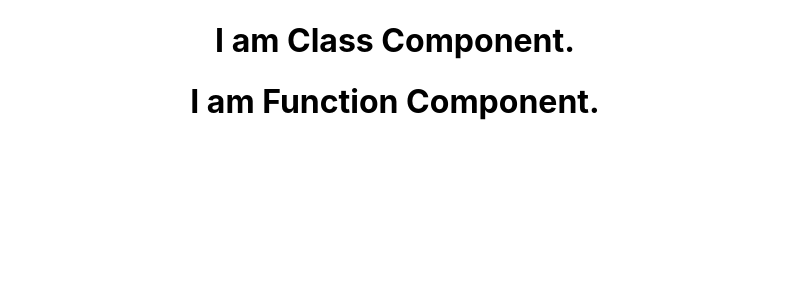
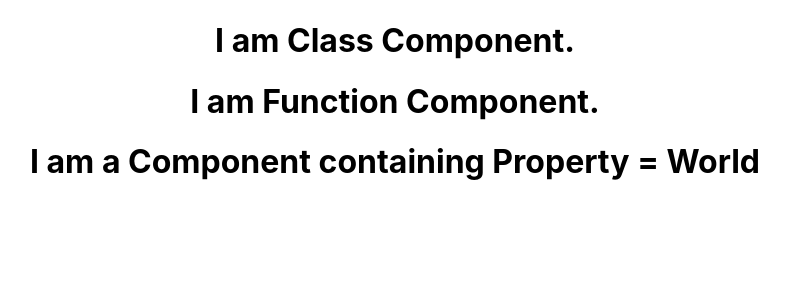
Before and after one commit to dev098karan/Learn-React, a React (Create React App) app in the folder my-app/: page / in a window 1280 px wide. Shown: the top 300 px of the page, without its empty margins (245-1034 px from the left). Built offline with nearby package versions, Linux system fonts and the light colour scheme.

Commit message:
Use of 'props' in React Component

```diff
--- a/my-app/src/App.js
+++ b/my-app/src/App.js
@@ -1,12 +1,14 @@
 import './App.css';
 import ClassComponent from './components/ClassComponent';
 import FunctionComponent from './components/FunctionComponent';
+import PropsInComponent from './components/PropsInComponent';
 
 function App() {
   return (
     <div className="App">
       <ClassComponent />
       <FunctionComponent />
+      <PropsInComponent property="World" />
     </div>
   );
 }
--- /dev/null
+++ b/my-app/src/components/PropsInComponent.js
@@ -0,0 +1,7 @@
+import React from 'react';
+
+function PropsInComponent(props) {
+    return <h1>I am a Component containing Property = {props.property}</h1>;
+}
+
+export default PropsInComponent;
```
